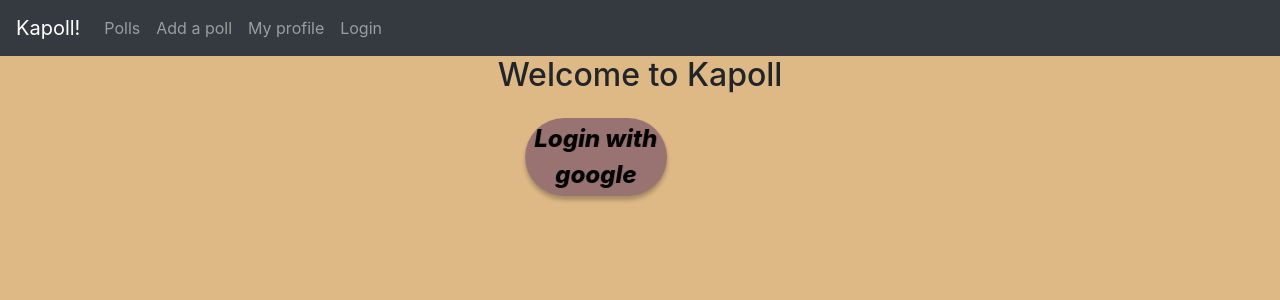
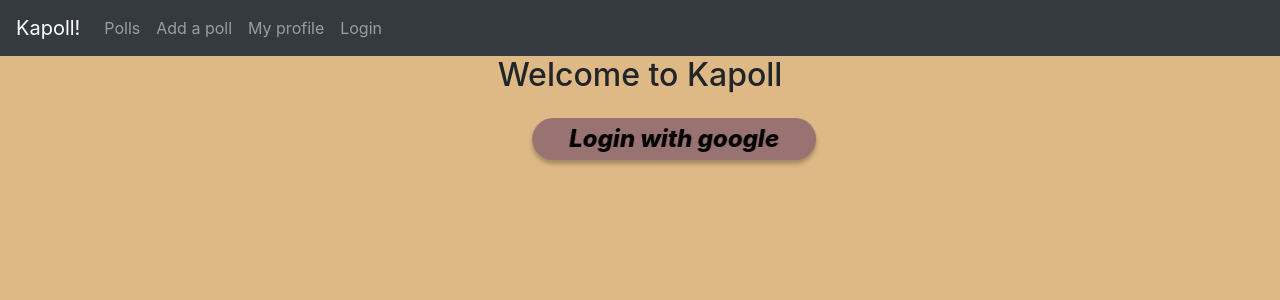
Before and after one commit to Tobbelobby/Kapoll_main, a React (Create React App) app in the folder Kapoll/src/main/frontend/kapoller/: page /login in a window 1280 px wide. Shown: the top 300 px of the page. Built offline with nearby package versions, Linux system fonts and the light colour scheme.

Commit message:
css login-button

```diff
--- a/Kapoll/src/main/frontend/kapoller/src/Components/Authentication/Login.tsx
+++ b/Kapoll/src/main/frontend/kapoller/src/Components/Authentication/Login.tsx
@@ -117,7 +117,7 @@ function Login() {
         <div>
             <h2 className="text-center mb-4">Welcome to Kapoll</h2>
             <div>
-                <button className={"w-100 myProfileButton"} onClick={logInGoogle} >Login with google</button>
+                <button className={"w-100 loginButton"} onClick={logInGoogle} >Login with google</button>
             </div>
         </div>
     );
--- a/Kapoll/src/main/frontend/kapoller/src/styles/PollOnline.css
+++ b/Kapoll/src/main/frontend/kapoller/src/styles/PollOnline.css
@@ -108,7 +108,7 @@ button:hover {
 }
 
 
-.myProfileButton, #copyLink{
+.myProfileButton, #copyLink, .loginButton{
     display: flex;
     justify-content: center;
     align-items: center;
```
Also changed, not shown: Kapoll/src/main/frontend/kapoller/src/logo.svg (deleted).
